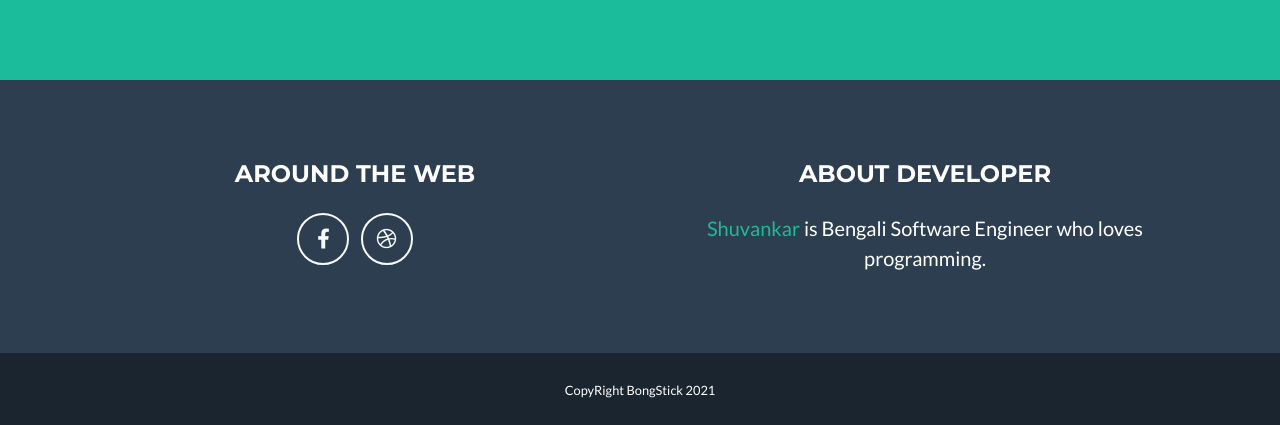
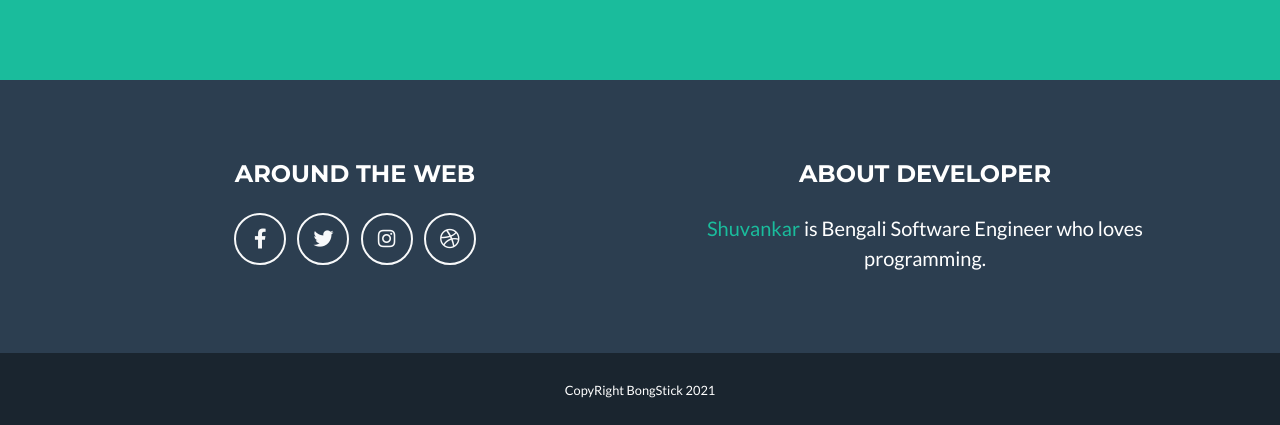
Before and after one commit to sonu041/bongstick.com, a website with bundled scripts: page all-reviews.html in a window 1280 px wide. Shown: the part 1045-1470 px from the top of the page. Built offline with nearby package versions, Linux system fonts and the light colour scheme.

Commit message:
Added social button

```diff
--- a/all-reviews.html
+++ b/all-reviews.html
@@ -78,10 +78,16 @@
         <!-- Footer Social Icons -->
         <div class="col-lg-6 mb-5 mb-lg-0">
           <h4 class="text-uppercase mb-4">Around the Web</h4>
-          <a class="btn btn-outline-light btn-social mx-1" href="https://www.facebook.com/bongstickapp">
+          <a class="btn btn-outline-light btn-social mx-1" href="https://www.facebook.com/bongstickapp" target="_blank">
             <i class="fab fa-fw fa-facebook-f"></i>
           </a>
-          <a class="btn btn-outline-light btn-social mx-1" href="http://shuvankar.com/bongstick/">
+          <a class="btn btn-outline-light btn-social mx-1" href="https://twitter.com/BongStick" target="_blank">
+            <i class="fab fa-fw fa-twitter"></i>
+          </a>
+          <a class="btn btn-outline-light btn-social mx-1" href="https://www.instagram.com/bongstickapp/" target="_blank">
+            <i class="fab fa-fw fa-instagram"></i>
+          </a>
+          <a class="btn btn-outline-light btn-social mx-1" href="https://shuvankar.com/bongstick/" target="_blank">
             <i class="fab fa-fw fa-dribbble"></i>
           </a>
         </div>
```
Also changed, not shown: index.html (+6 -6 lines).
